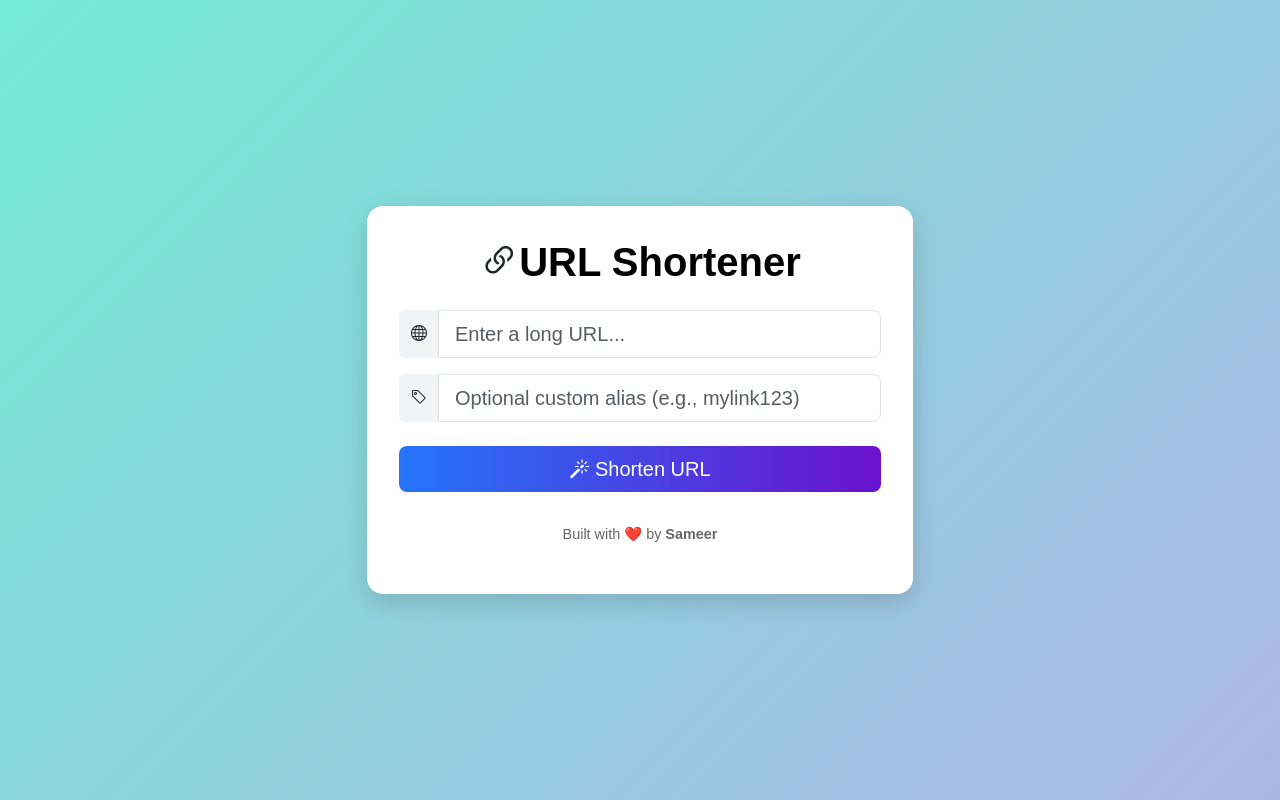
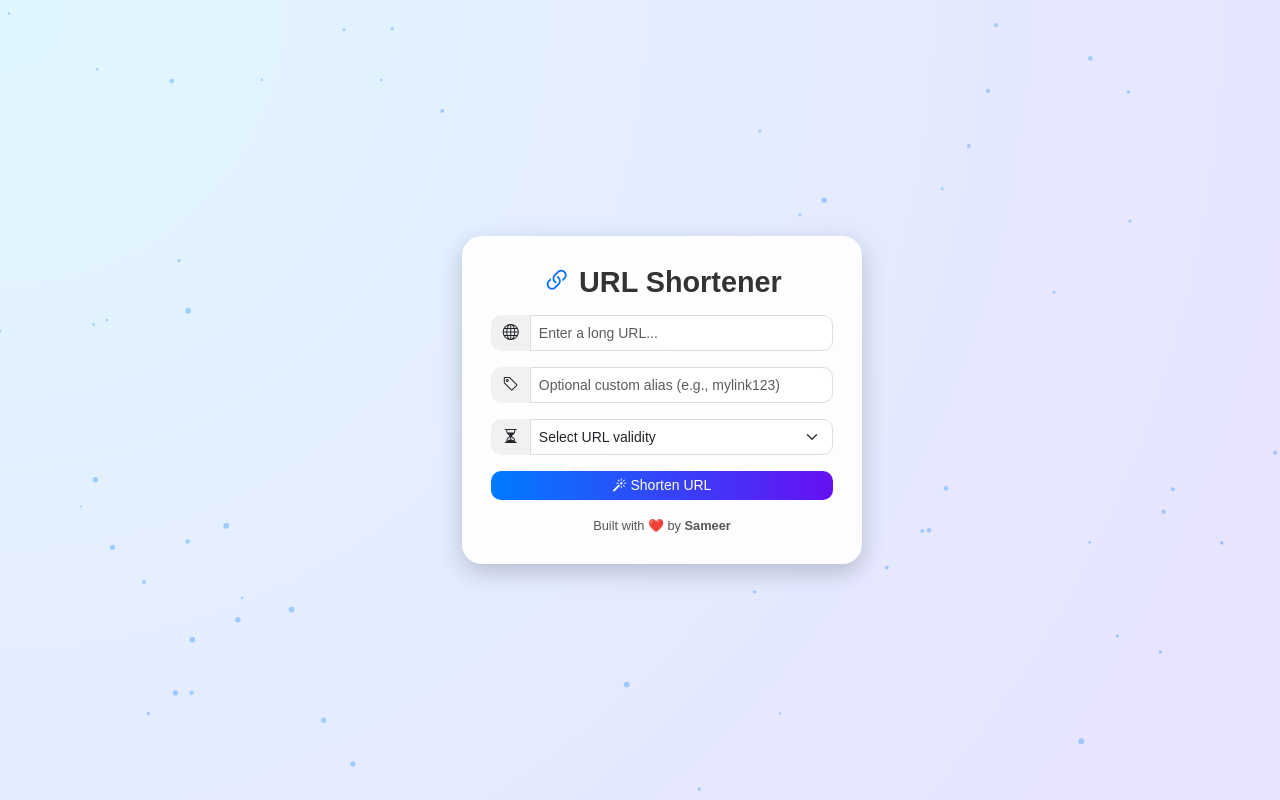
Before and after one commit to sk3577311/Pro_URL_Shortener, a FastAPI app: page / in a window 1280 px wide. Run offline with FastAPI, Linux system fonts and the light colour scheme; parts of the project's set-up code (start-up, migrations or seed data) failed here and were passed over.

Commit message:
last commit - 09/10/2025

```diff
--- a/app/main.py
+++ b/app/main.py
@@ -5,11 +5,12 @@ import secrets
 import string
 from datetime import datetime
 from typing import Optional
-
+from pathlib import Path
 # fastapi imports
 from fastapi import FastAPI, HTTPException, Request, status, Form
 from fastapi.responses import RedirectResponse, HTMLResponse
 from fastapi.templating import Jinja2Templates
+from fastapi.staticfiles import StaticFiles
 from contextlib import asynccontextmanager
 from app.redis_client import init_redis_pool, redis_client,close_redis
 
@@ -42,8 +43,12 @@ def valid_alias(alias: str) -> bool:
     return bool(ALIAS_RE.fullmatch(alias))
 
 
-app = FastAPI(title="URL Shortener (FastAPI + Redis)",lifespan=lifespan_redis)
-
+app = FastAPI(title="URL Shortener (FastAPI + Redis)",lifespan=lifespan_redis,debug=True)
+app.mount(
+    "/static",
+    StaticFiles(directory=Path(__file__).parent.parent.absolute() / "static"),
+    name="static",
+)
 
 # ----------------------------
 # Helper: Client ID for rate limiting
@@ -56,11 +61,21 @@ def get_client_id(request: Request) -> str:
         return request.client.host
     return "anonymous"
 
+# --------------
+# ttl conversion
+# --------------
+def format_ttl(ttl: int) -> str:
+    """Convert seconds to a readable duration (e.g., '2 hours', '1 day')."""
+    if ttl == 0:
+        return "as long as you want"
+    else:
+        days = ttl // 86400
+        return f"{days} day{'s' if days != 1 else ''}"
 
 # ----------------------------
 # Simple rate limiter (10 req/min)
 # ----------------------------
-async def check_rate_limit(client_id: str, limit: int = 10, period_seconds: int = 60):
+async def check_rate_limit(client_id: str, limit: int = 10, period_seconds:int=60):
     from app.redis_client import redis_client  # ensure you're using the same instance
     if not redis_client:
         raise HTTPException(status_code=500, detail="Redis not initialized")
@@ -87,72 +102,73 @@ def home(request: Request):
 async def shorten_url(
     request: Request,
     original_url: str = Form(...),
-    custom_alias: Optional[str] = Form(None)
+    custom_alias: Optional[str] = Form(None),
+    ttl: int = Form(...)
 ):
     client_id = get_client_id(request)
-    await check_rate_limit(client_id, limit=10, period_seconds=60)
+    await check_rate_limit(client_id, limit=10, period_seconds=ttl)
 
-    # Validate and normalize URL
+    # Normalize URL
     if not original_url.startswith(("http://", "https://")):
         original_url = "http://" + original_url
     long_url = original_url.strip()
     created_at = datetime.utcnow().isoformat()
 
-    # Handle custom alias
+    # --- Handle custom alias ---
     if custom_alias:
         custom_alias = custom_alias.strip()
         if not valid_alias(custom_alias):
             return templates.TemplateResponse(
                 "index.html",
-                {
-                    "request": request,
-                    "short_url": None,
-                    "error": "Invalid alias. Use A-Z, a-z, 0-9, _ or -"
-                }
+                {"request": request, "short_url": None, "error": "Invalid alias. Use A-Z, a-z, 0-9, _ or -"}
             )
-
-        ok = await redis_client.set(f"url:{custom_alias}", long_url, nx=True)
+        ok = await redis_client.set(f"url:{custom_alias}", long_url, nx=True, ex=ttl)
         if not ok:
             return templates.TemplateResponse(
                 "index.html",
-                {
-                    "request": request,
-                    "short_url": None,
-                    "error": "Alias already in use."
-                }
+                {"request": request, "short_url": None, "error": "Alias already in use."}
             )
         short_code = custom_alias
     else:
-        # Generate random 6-character alphanumeric code
+        # --- Generate random 6-character code ---
         alphabet = string.ascii_letters + string.digits
         while True:
             short_code = ''.join(secrets.choice(alphabet) for _ in range(6))
             if not await redis_client.exists(f"url:{short_code}"):
                 break
-
-        # Store mapping
+    # --- Store main URL ---
+    if ttl and int(ttl) > 0:
+        await redis_client.setex(f"url:{short_code}", int(ttl), long_url)
+    else:
         await redis_client.set(f"url:{short_code}", long_url)
 
-    # Store metadata + click counter
+    # --- Metadata ---
     await redis_client.hset(
         f"meta:{short_code}",
-        mapping={"created_at": created_at, "owner": client_id}
+        mapping={"created_at": created_at, "owner": client_id, "ttl": ttl}
     )
+    if ttl and int(ttl) > 0:
+        await redis_client.expire(f"meta:{short_code}", int(ttl))
+
+    # --- Click counter ---
     await redis_client.set(f"clicks:{short_code}", 0)
+    if ttl and int(ttl) > 0:
+        await redis_client.expire(f"clicks:{short_code}", int(ttl))
 
-    # Optional: expiry (7 days * 24 hrs * 60 mins * 60 secs)
-    EXPIRY_SECONDS = 60
-    await redis_client.expire(f"url:{short_code}", EXPIRY_SECONDS)
-    await redis_client.expire(f"meta:{short_code}", EXPIRY_SECONDS)
-    await redis_client.expire(f"clicks:{short_code}", EXPIRY_SECONDS)
+    # --- Optional: rate limit key per URL ---
+    if ttl and int(ttl) > 0:
+        await redis_client.setex(f"rate:{client_id}:{short_code}", int(ttl), 0)
+    else:
+        await redis_client.set(f"rate:{client_id}:{short_code}", 0)
+
+    readable_ttl = format_ttl(ttl)
 
     short_url = str(request.base_url).rstrip("/") + "/" + short_code
-
+    readable_ttl = format_ttl(ttl)
     return templates.TemplateResponse(
         "index.html",
-        {"request": request, "short_url": short_url, "error": None}
+        {"request": request, "short_url": short_url, "error": None,"readable_ttl":readable_ttl}
     )
-
 # ----------------------------
 # Redirect /{short_code}
 # ----------------------------
--- /dev/null
+++ b/static/css/index.css
@@ -0,0 +1,172 @@
+    /* -------- BACKGROUND -------- */
+    body {
+      margin: 0;
+      overflow: hidden;
+      font-family: "Poppins", sans-serif;
+      height: 100vh;
+      display: flex;
+      align-items: center;
+      justify-content: center;
+      background: radial-gradient(circle at top left, #e0f7ff, #e8e2ff);
+      position: relative;
+    }
+
+    canvas {
+      position: fixed;
+      top: 0;
+      left: 0;
+      width: 100%;
+      height: 100%;
+      z-index: 0;
+      pointer-events: none;
+    }
+
+    /* -------- CARD -------- */
+    .card {
+      position: relative;
+      z-index: 2;
+      max-width: 400px;
+      width: 90%;
+      border: none;
+      border-radius: 20px;
+      padding: 1.8rem;
+      background: rgba(255, 255, 255, 0.9);
+      backdrop-filter: blur(12px);
+      box-shadow: 0 8px 25px rgba(0, 0, 0, 0.2);
+      animation: fadeInUp 1s ease;
+    }
+
+    @keyframes fadeInUp {
+      from {
+        opacity: 0;
+        transform: translateY(30px);
+      }
+
+      to {
+        opacity: 1;
+        transform: translateY(0);
+      }
+    }
+
+    /* -------- HEADING -------- */
+    h1 {
+      font-size: 1.8rem;
+      text-align: center;
+      font-weight: 700;
+      color: #333;
+      position: relative;
+      margin-bottom: 1rem;
+      animation: glowIn 1.2s ease-in-out;
+    }
+
+    h1 a {
+      color: inherit;
+      text-decoration: none;
+      position: relative;
+      display: inline-block;
+      transition: all 0.3s ease;
+    }
+
+    h1 a:hover {
+      color: #007bff;
+      text-shadow: 0 0 10px #007bff, 0 0 20px #6610f2;
+      transform: scale(1.05);
+    }
+
+    @keyframes glowIn {
+      from {
+        opacity: 0;
+        transform: scale(0.8);
+      }
+
+      to {
+        opacity: 1;
+        transform: scale(1);
+      }
+    }
+
+    /* -------- INPUTS -------- */
+    .input-group-text {
+      background: #f1f1f1;
+      border: none;
+      border-radius: 10px 0 0 10px;
+    }
+
+    .form-control,
+    .form-select {
+      border-radius: 10px;
+      border: 1px solid #ddd;
+      transition: all 0.3s ease;
+    }
+
+    .form-control:focus,
+    .form-select:focus {
+      box-shadow: 0 0 10px rgba(0, 97, 255, 0.4);
+      border-color: #007bff;
+    }
+
+    /* -------- BUTTON -------- */
+    .btn-primary {
+      background: linear-gradient(90deg, #007bff, #6610f2);
+      border: none;
+      border-radius: 10px;
+      transition: all 0.3s ease;
+      position: relative;
+      overflow: hidden;
+    }
+
+    .btn-primary:hover {
+      transform: translateY(-2px);
+      box-shadow: 0 5px 15px rgba(0, 123, 255, 0.4);
+    }
+
+    /* Loader inside button */
+    .btn-loader {
+      display: none;
+      border: 2px solid #fff;
+      border-top: 2px solid transparent;
+      border-radius: 50%;
+      width: 16px;
+      height: 16px;
+      margin-right: 8px;
+      animation: spin 0.8s linear infinite;
+    }
+
+    @keyframes spin {
+      to {
+        transform: rotate(360deg);
+      }
+    }
+
+    .loading .btn-loader {
+      display: inline-block;
+    }
+
+    .loading .btn-text {
+      opacity: 0.7;
+    }
+
+    /* -------- RESULT -------- */
+    .alert {
+      animation: fadeUp 0.8s ease;
+    }
+
+    @keyframes fadeUp {
+      from {
+        opacity: 0;
+        transform: translateY(15px);
+      }
+
+      to {
+        opacity: 1;
+        transform: translateY(0);
+      }
+    }
+
+    /* -------- FOOTER -------- */
+    footer {
+      text-align: center;
+      font-size: 0.8rem;
+      color: #555;
+      margin-top: 1rem;
+    }
--- a/templates/index.html
+++ b/templates/index.html
@@ -1,150 +1,82 @@
 <!DOCTYPE html>
 <html lang="en">
+
 <head>
   <meta charset="utf-8" />
   <meta name="viewport" content="width=device-width, initial-scale=1" />
   <title>URL Shortener</title>
 
   <!-- Bootstrap CSS -->
-    <link
-      href="https://cdn.jsdelivr.net/npm/bootstrap@5.3.3/dist/css/bootstrap.min.css"
-      rel="stylesheet"
-      crossorigin="anonymous"
-    />
+  <link href="https://cdn.jsdelivr.net/npm/bootstrap@5.3.3/dist/css/bootstrap.min.css" rel="stylesheet"
+    crossorigin="anonymous" />
 
   <!-- Bootstrap Icons -->
-    <link
-      href="https://cdn.jsdelivr.net/npm/bootstrap-icons@1.11.3/font/bootstrap-icons.css"
-      rel="stylesheet"
-    />
+  <link href="https://cdn.jsdelivr.net/npm/bootstrap-icons@1.11.3/font/bootstrap-icons.css" rel="stylesheet" />
+
+  <!-- Index css files -->
+  <link rel="stylesheet" href="{{url_for('static',path='css/index.css')}}">
 
   <style>
-      body {
-        background: linear-gradient(135deg, #74ebd5 0%, #acb6e5 100%);
-        display: flex;
-        justify-content: center;
-        align-items: center;
-        min-height: 100vh;
-        font-family: "Poppins", sans-serif;
-      }
 
-      .card {
-        border: none;
-        border-radius: 1rem;
-        box-shadow: 0 8px 24px rgba(0, 0, 0, 0.15);
-        padding: 2rem;
-        background-color: white;
-        transition: transform 0.3s ease;
-      }
-
-      .card:hover {
-        transform: translateY(-5px);
-      }
-
-      h1 {
-        font-weight: 600;
-      }
-
-      .btn-primary {
-        background: #6a11cb;
-        background: linear-gradient(90deg, #2575fc 0%, #6a11cb 100%);
-        border: none;
-        transition: 0.3s ease;
-      }
-
-      .btn-primary:hover {
-        background: linear-gradient(90deg, #6a11cb 0%, #2575fc 100%);
-        transform: scale(1.05);
-      }
-
-      #result {
-        animation: fadeIn 0.5s ease;
-      }
-
-      @keyframes fadeIn {
-        from {
-          opacity: 0;
-          transform: translateY(10px);
-        }
-        to {
-          opacity: 1;
-          transform: translateY(0);
-        }
-      }
-
-      .input-group-text {
-        background: #f1f3f5;
-        border: none;
-      }
-
-      a.short-url {
-        text-decoration: none;
-        color: #2575fc;
-        font-weight: 600;
-      }
-
-      a.short-url:hover {
-        text-decoration: underline;
-      }
-
-      footer {
-        text-align: center;
-        margin-top: 2rem;
-        color: #666;
-        font-size: 0.9rem;
-      }
   </style>
 </head>
 
 <body>
+  <canvas id="bg-animation"></canvas>
+
   <div class="container">
     <div class="row justify-content-center">
-        <div class="col-lg-6 col-md-8">
-          <div class="card text-center">
-            <h1 class="mb-4">
-              <i class="bi bi-link-45deg"></i
-              ><a href="/" style="text-decoration: none; color: black"
-                >URL Shortener</a
-              >
+      <div class="col-lg-6 offset-2">
+        <div class="card">
+          <h1 class="fw-bold">
+            <i class="bi bi-link-45deg text-primary"></i>
+            <a href="/">URL Shortener</a>
           </h1>
 
           <form id="url-shortener-form" action="/shorten" method="post">
             <div class="input-group mb-3">
-                <span class="input-group-text"
-                  ><i class="bi bi-globe"></i
-                ></span>
-                <input
-                  type="url"
-                  name="original_url"
-                  class="form-control form-control-lg"
-                  placeholder="Enter a long URL..."
-                  required
-                />
+              <span class="input-group-text"><i class="bi bi-globe"></i></span>
+              <input type="text" class="form-control form-control-sm" name="original_url"
+                placeholder="Enter a long URL..." required />
             </div>
 
-              <div class="input-group mb-4">
+            <div class="input-group mb-3">
               <span class="input-group-text"><i class="bi bi-tag"></i></span>
-                <input
-                  type="text"
-                  name="custom_alias"
-                  class="form-control form-control-lg"
-                  placeholder="Optional custom alias (e.g., mylink123)"
-                />
+              <input type="text" class="form-control form-control-sm" name="custom_alias"
+                placeholder="Optional custom alias (e.g., mylink123)" />
             </div>
 
-              <button class="btn btn-primary btn-lg w-100" type="submit">
-                <i class="bi bi-magic"></i> Shorten URL
+            <div class="input-group mb-3">
+              <span class="input-group-text"><i class="bi bi-hourglass-split"></i></span>
+              <select name="ttl" class="form-select form-select-sm" required>
+                <option disabled selected>Select URL validity</option>
+                <option value="86400">1 day</option>
+                <option value="259200">3 days</option>
+                <option value="604800">7 days</option>
+                <option value="2592000">30 days</option>
+                <option value="0">Unlimited</option>
+              </select>
+            </div>
+
+            <button type="submit" class="btn btn-primary w-100 btn-sm" id="submitBtn">
+              <span class="btn-loader"></span>
+              <span class="btn-text"><i class="bi bi-magic"></i> Shorten URL</span>
             </button>
           </form>
 
           {% if short_url %}
           <div id="result" class="mt-4">
-              <div class="alert alert-success" role="alert">
-                <i class="bi bi-check-circle-fill me-2"></i>
+            <div class="alert alert-success text-center small">
               <strong>Your shortened URL:</strong><br />
-                <a href="{{ short_url }}" class="short-url" target="_blank"
-                  >{{ short_url }}</a
-                >
+              <span>This link will be valid for {{ readable_ttl }}.</span>
+              <div class="input-group mt-2">
+                <input id="short-url" type="text" class="form-control form-control-sm" readonly
+                  value="{{ short_url }}" />
+                <button class="btn btn-secondary btn-sm copy-btn" type="button" id="copy-btn"
+                  onclick="copyToClipboard()">
+                  <i class="bi bi-clipboard"></i>
+                </button>
+              </div>
             </div>
           </div>
           {% elif error %}
@@ -155,18 +87,92 @@
           </div>
           {% endif %}
 
-            <footer>
-              <p>Built with ❤️ by <strong>Sameer</strong></p>
-            </footer>
+          <footer>Built with ❤️ by <strong>Sameer</strong></footer>
         </div>
       </div>
     </div>
   </div>
 
-    <!-- Bootstrap JS -->
-    <script
-      src="https://cdn.jsdelivr.net/npm/bootstrap@5.3.3/dist/js/bootstrap.bundle.min.js"
-      crossorigin="anonymous"
-    ></script>
+  <!-- JS -->
+  <script src="https://cdn.jsdelivr.net/npm/bootstrap@5.3.3/dist/js/bootstrap.bundle.min.js"
+    crossorigin="anonymous"></script>
+
+  <script>
+    // Loader effect
+    document.getElementById("url-shortener-form").addEventListener("submit", function () {
+      const btn = document.getElementById("submitBtn");
+      btn.classList.add("loading");
+    });
+
+    // Copy animation
+    function copyToClipboard() {
+      const input = document.getElementById("short-url");
+      const copyBtn = document.getElementById("copy-btn");
+
+      navigator.clipboard.writeText(input.value);
+      copyBtn.innerHTML = '<i class="bi bi-check2"></i>';
+      copyBtn.classList.add("btn-success");
+
+      setTimeout(() => {
+        copyBtn.innerHTML = '<i class="bi bi-clipboard"></i>';
+        copyBtn.classList.remove("btn-success");
+      }, 1500);
+    }
+
+    // Background animation
+    const canvas = document.getElementById("bg-animation");
+    const ctx = canvas.getContext("2d");
+    let particles = [];
+
+    function resizeCanvas() {
+      canvas.width = window.innerWidth;
+      canvas.height = window.innerHeight;
+    }
+
+    window.addEventListener("resize", resizeCanvas);
+    resizeCanvas();
+
+    class Particle {
+      constructor() {
+        this.x = Math.random() * canvas.width;
+        this.y = Math.random() * canvas.height;
+        this.size = Math.random() * 2 + 1;
+        this.speedX = Math.random() * 1 - 0.5;
+        this.speedY = Math.random() * 1 - 0.5;
+      }
+      update() {
+        this.x += this.speedX;
+        this.y += this.speedY;
+        if (this.x > canvas.width || this.x < 0) this.speedX *= -1;
+        if (this.y > canvas.height || this.y < 0) this.speedY *= -1;
+      }
+      draw() {
+        ctx.fillStyle = "rgba(0,123,255,0.3)";
+        ctx.beginPath();
+        ctx.arc(this.x, this.y, this.size, 0, Math.PI * 2);
+        ctx.fill();
+      }
+    }
+
+    function initParticles() {
+      particles = [];
+      for (let i = 0; i < 60; i++) {
+        particles.push(new Particle());
+      }
+    }
+
+    function animateParticles() {
+      ctx.clearRect(0, 0, canvas.width, canvas.height);
+      particles.forEach((p) => {
+        p.update();
+        p.draw();
+      });
+      requestAnimationFrame(animateParticles);
+    }
+
+    initParticles();
+    animateParticles();
+  </script>
 </body>
+
 </html>
```
Lines whose indentation alone changed are shown as unchanged.
